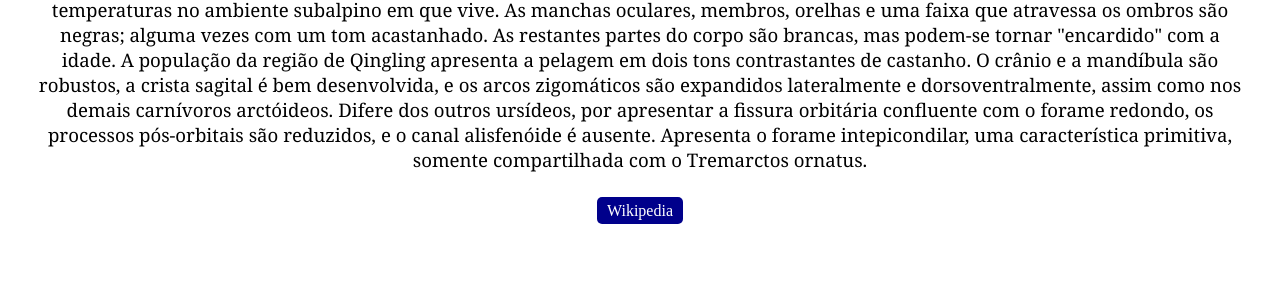
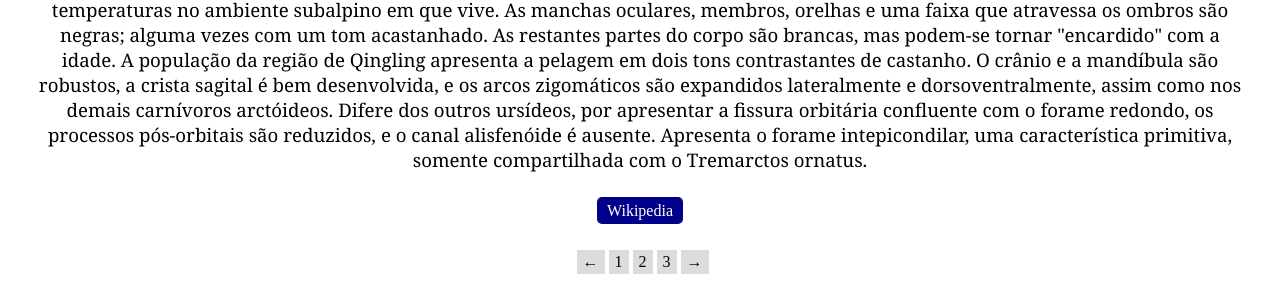
Before and after one commit to ayahozelame/Panda, a plain HTML site: page index.html in a window 1280 px wide. Shown: the part 555-859 px from the top of the page. Before the commit the page ends 800 px from the top, so only its background shows below. Drawn offline with Linux system fonts and the light colour scheme.

Commit message:
Add files via upload

```diff
--- a/index.html
+++ b/index.html
@@ -4,29 +4,22 @@
     <meta charset="UTF-8">
     <meta name="viewport" content="width=device-width, initial-scale=1.0">
     <title>Panda Gigante</title>
-    <style>
-        div {
-            margin: 30px;
-        }
-        a {
-            padding: 5px 10px;
-            border-radius: 5px;
-            border: 1px;
-            background-color: darkblue;
-            color: white;
-            text-decoration: none;
-
-        }
-        a:hover {
-            background-color: blue;
-            padding: 6px 11px;
-        }
-    </style>
+   <link rel="stylesheet" href="style.css">
 </head>
 <body style="text-align: center;">
     <h1 style="text-align: center; font-size: 60pt; color: darkblue;">Panda Gigante</h1>
     <img src="panda.JPG" alt="Panda" style="width: 400px">
     <div style="font-family:Cambria, Cochin, Georgia, Times, 'Times New Roman', serif; font-size: 14pt;">O <strong>panda-gigante</strong> é um mamífero de cor preto e branco que come bambu (folhas). A pelagem é grossa e lanosa para suportar as baixas temperaturas no ambiente subalpino em que vive. As manchas oculares, membros, orelhas e uma faixa que atravessa os ombros são negras; alguma vezes com um tom acastanhado. As restantes partes do corpo são brancas, mas podem-se tornar "encardido" com a idade. A população da região de Qingling apresenta a pelagem em dois tons contrastantes de castanho. O crânio e a mandíbula são robustos, a crista sagital é bem desenvolvida, e os arcos zigomáticos são expandidos lateralmente e dorsoventralmente, assim como nos demais carnívoros arctóideos. Difere dos outros ursídeos, por apresentar a fissura orbitária confluente com o forame redondo, os processos pós-orbitais são reduzidos, e o canal alisfenóide é ausente. Apresenta o forame intepicondilar, uma característica primitiva, somente compartilhada com o Tremarctos ornatus.</div>
     <a href="https://pt.wikipedia.org/wiki/Panda-gigante" target="_blank">Wikipedia</a>
+    <!--PARTE 3 - BOTOES TIPO PAGINAS-->
+   <div>
+    <ul>
+        <li>&LeftArrow;</li>
+        <li>1</li>
+        <li>2</li>
+        <li>3</li>
+        <li>&rightarrow;</li>
+    </ul>
+   </div>
 </body>
 </html>
--- /dev/null
+++ b/style.css
@@ -0,0 +1,36 @@
+ul {
+    list-style: none;
+    text-align: center;
+    margin-left: -35px;
+
+}
+li {
+    display: inline-block;
+    padding: 3px 6px;
+    border: 1px;
+    border-color: rgb(0, 0, 0);
+    background-color: #dddcdc;
+    color: rgb(0, 0, 0);
+    text-align: center;
+    font-size:16px;
+}
+div {
+    margin: 30px;
+}
+a {
+    padding: 5px 10px;
+    border-radius: 5px;
+    border: 1px;
+    background-color: darkblue;
+    color: white;
+    text-decoration: none;
+
+}
+a:hover {
+    background-color: blue;
+    padding: 6px 11px;
+}
+li:hover {
+    background-color: #b6b5b5;
+    padding: 3px 6px;
+}
```
